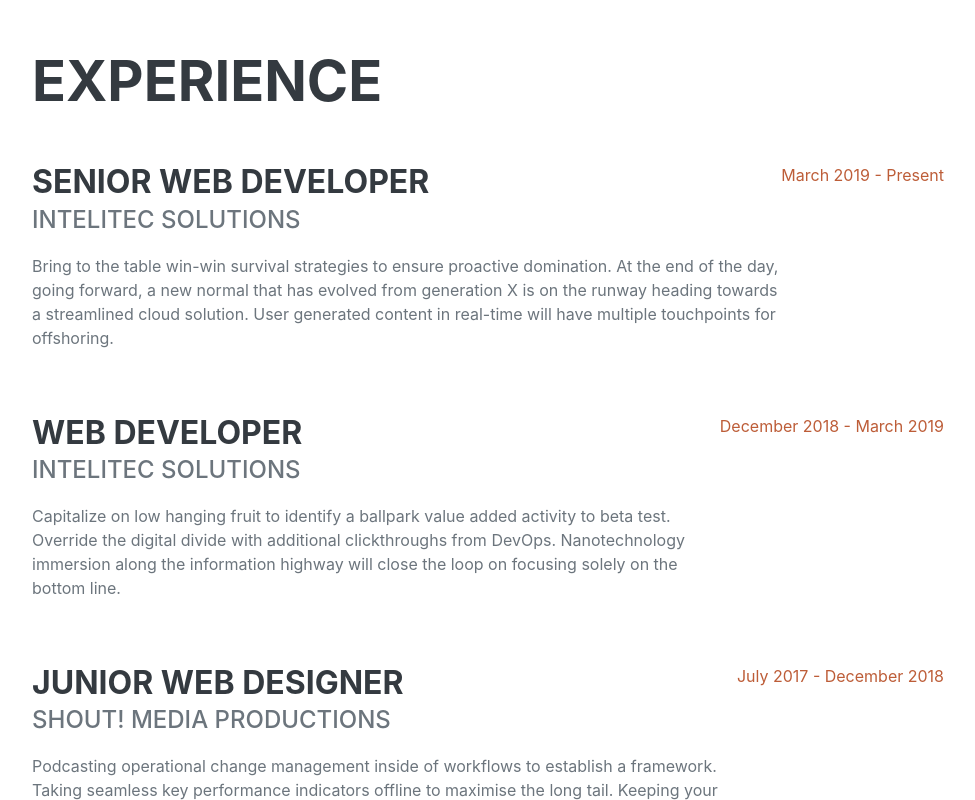
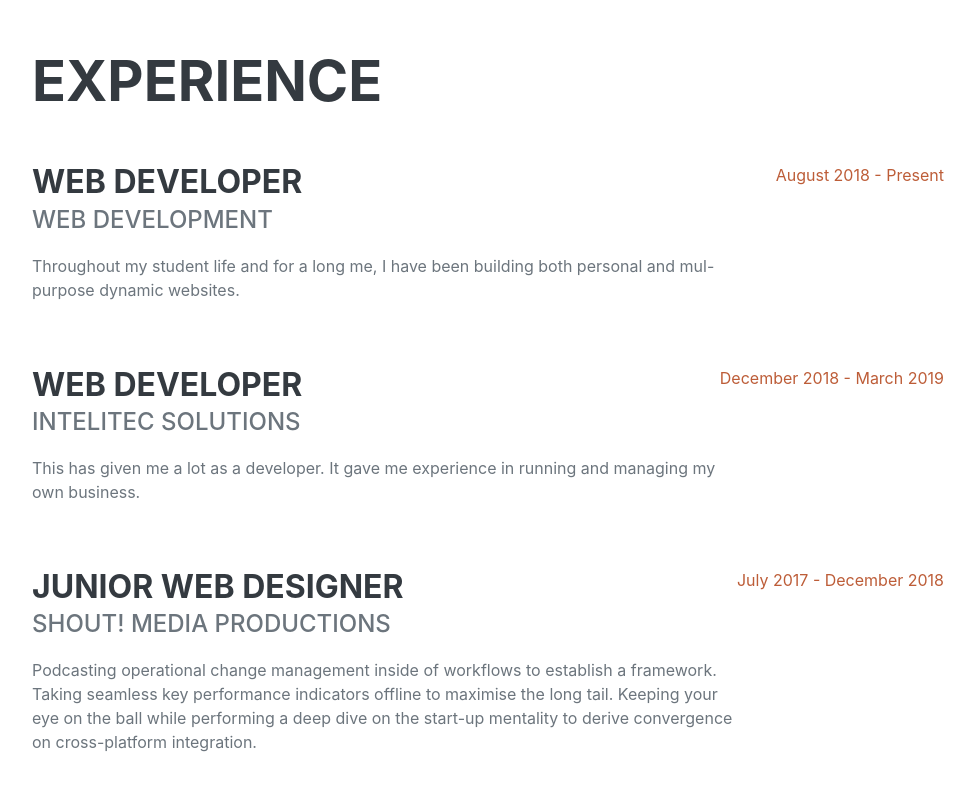
Before and after one commit to hdemiray/hdemiray.github.io, a plain HTML site: page index.html in a window 1280 px wide. Shown: the part 833-1633 px from the top of the page, without its empty margins (288-1263 px from the left). Drawn offline with nearby package versions, Linux system fonts and the light colour scheme; a web font is replaced by a local one.

Commit message:
Update index.html

```diff
--- a/index.html
+++ b/index.html
@@ -5,7 +5,7 @@
         <meta name="viewport" content="width=device-width, initial-scale=1, shrink-to-fit=no" />
         <meta name="description" content="" />
         <meta name="author" content="" />
-        <title>Another My CV</title>
+        <title>GITHUB</title>
         <!-- Font Awesome icons (free version)-->
         <script src="https://use.fontawesome.com/releases/v5.15.1/js/all.js" crossorigin="anonymous"></script>
         <!-- Google fonts-->
@@ -41,7 +41,7 @@
                         <span class="text-primary">Demiray</span>
                     </h1>
                     <div class="subheading mb-5">
-                        Türkiye , Tokat 0533 022 3613
+                        Türkiye , TURKEY
                         <a href="mailto:name@email.com">dhalilullah@gmail.com</a>
                     </div>
                     <p class="lead mb-5">I am experienced in leveraging agile frameworks to provide a robust synopsis for high level overviews. Iterative approaches to corporate strategy foster collaborative thinking to further the overall value proposition.</p>
@@ -60,17 +60,21 @@
                     <h2 class="mb-5">Experience</h2>
                     <div class="d-flex flex-column flex-md-row justify-content-between mb-5">
                         <div class="flex-grow-1">
-                            <h3 class="mb-0">Senior Web Developer</h3>
-                            <div class="subheading mb-3">Intelitec Solutions</div>
-                            <p>Bring to the table win-win survival strategies to ensure proactive domination. At the end of the day, going forward, a new normal that has evolved from generation X is on the runway heading towards a streamlined cloud solution. User generated content in real-time will have multiple touchpoints for offshoring.</p>
+                            <h3 class="mb-0">Web Developer</h3>
+                            <div class="subheading mb-3">Web Development</div>
+                            <p>Throughout my student life and for a long me, I
+have been building both personal and mul-
+purpose dynamic websites.</p>
                         </div>
-                        <div class="flex-shrink-0"><span class="text-primary">March 2019 - Present</span></div>
+                        <div class="flex-shrink-0"><span class="text-primary">August 2018 - Present</span></div>
                     </div>
                     <div class="d-flex flex-column flex-md-row justify-content-between mb-5">
                         <div class="flex-grow-1">
                             <h3 class="mb-0">Web Developer</h3>
                             <div class="subheading mb-3">Intelitec Solutions</div>
-                            <p>Capitalize on low hanging fruit to identify a ballpark value added activity to beta test. Override the digital divide with additional clickthroughs from DevOps. Nanotechnology immersion along the information highway will close the loop on focusing solely on the bottom line.</p>
+                            <p>This has given me a lot as a developer. It gave me
+experience in running and managing my own
+business.</p>
                         </div>
                         <div class="flex-shrink-0"><span class="text-primary">December 2018 - March 2019</span></div>
                     </div>
```
